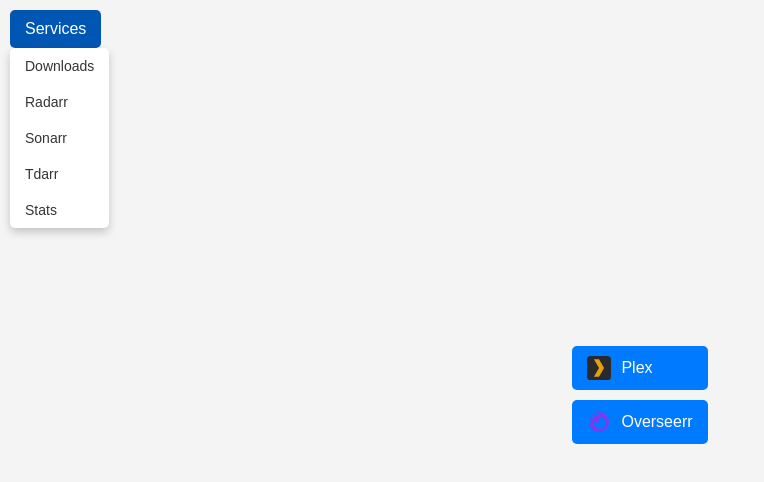
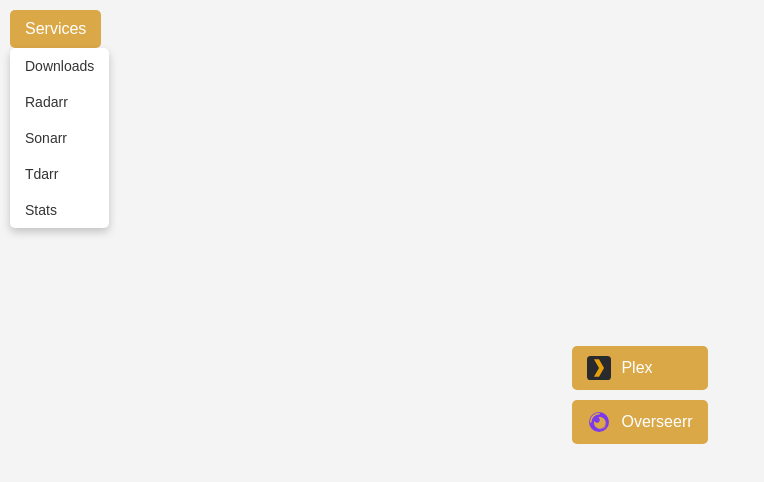
Before and after one commit to samuel-watts/swatts-uk, a plain HTML site: page index.html in a window 1280 px wide. In both pictures the pointer is over the button "Services". Shown: the whole page, without its empty margins (0-764 px from the left). Drawn offline with Linux system fonts and the light colour scheme; files whose address does not match are found by name.

Commit message:
Update style.css

```diff
--- a/style.css
+++ b/style.css
@@ -25,7 +25,7 @@ body {
 }
 
 .dropdown button:hover {
-  background-color: #0056b3;
+  background-color: #dba848;
 }
 
 .dropdown-content {
@@ -63,7 +63,7 @@ body {
 .link {
   display: flex;
   align-items: center;
-  background-color: #007BFF;
+  background-color: #dba848;
   color: white;
   padding: 10px 15px;
   border: none;
```
